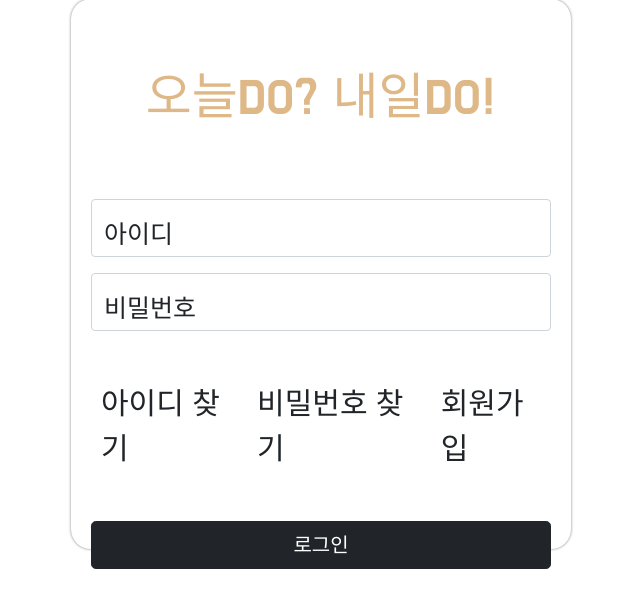
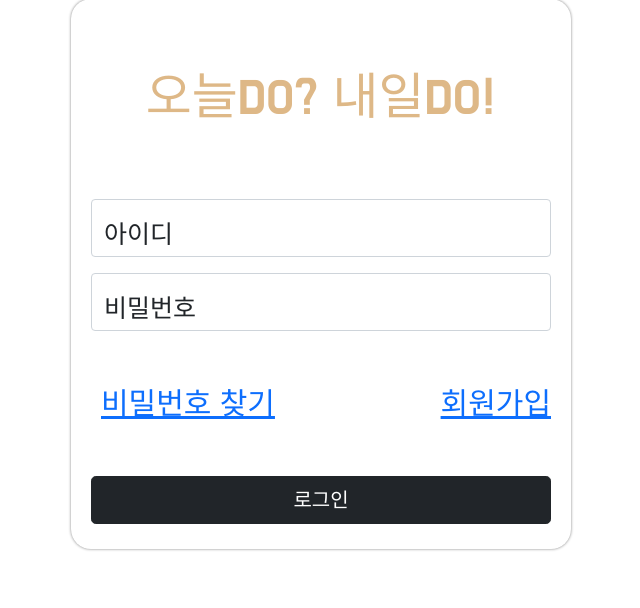
Before and after one commit to hjun0917/miniprojectW1, a Flask app: page /login/ in a window 1280 px wide. Shown: the part 151-759 px from the top of the page, without its empty margins (319-959 px from the left). Run offline with Flask 2, Linux system fonts and the light colour scheme; some libraries are stand-ins or nearby versions; some web fonts are replaced.

Commit message:
로그인 페이지에서 각 페이지로 이동하는 경로추가( 비밀번호 찾기 / 회원가입 )

```diff
--- a/templates/login.html
+++ b/templates/login.html
@@ -132,9 +132,8 @@
 
 
         <div class="threebtn">
-            <a type="button">아이디 찾기</a>
-            <a type="button">비밀번호 찾기</a>
-            <a type="button" onclick="location.href='/signup'">회원가입</a>
+            <a type="button" href="/checkinfo">비밀번호 찾기</a>
+            <a type="button" href="/signup">회원가입</a>
 
         </div>
         <div class="login-check">
```
